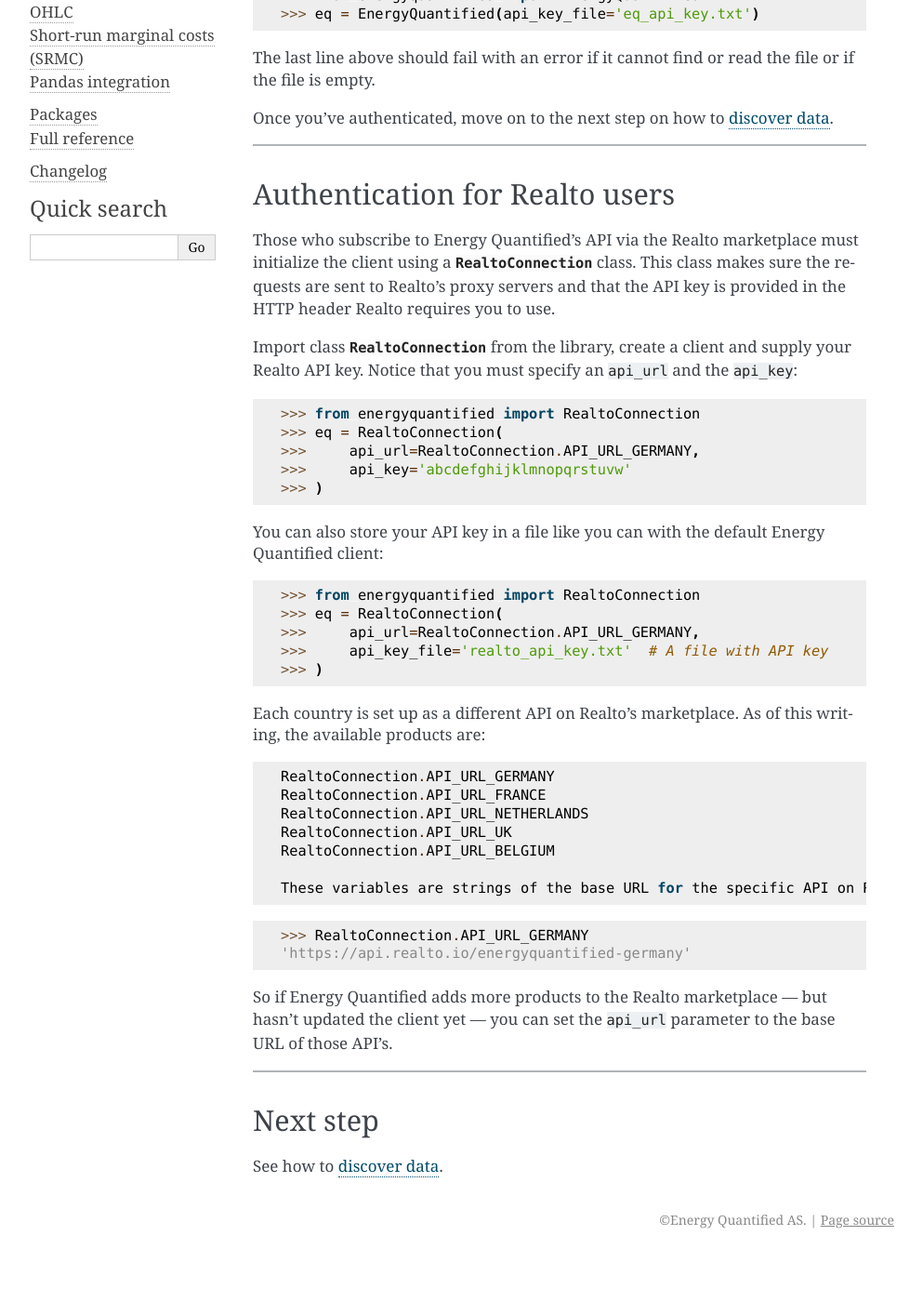
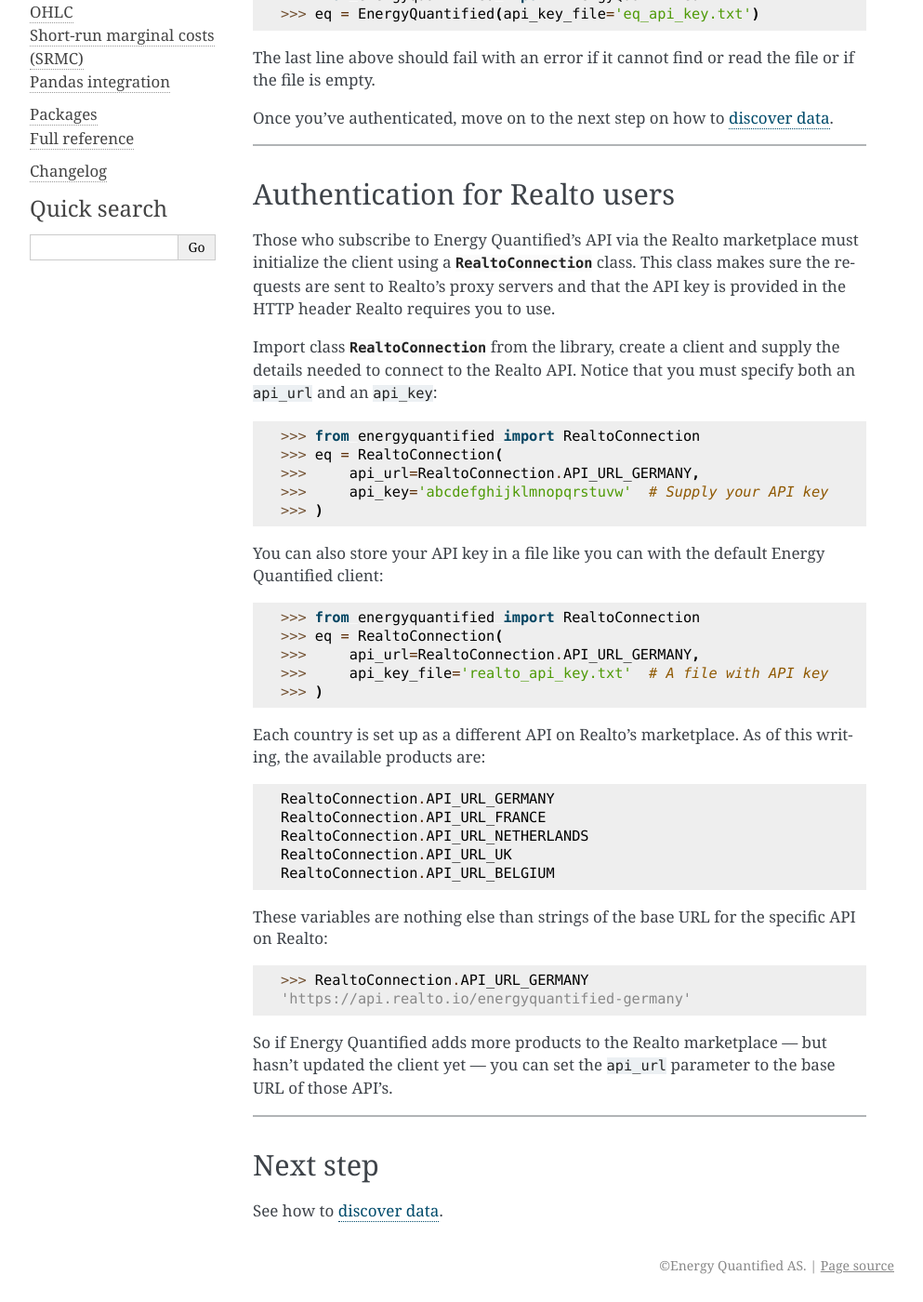
Before and after one commit to energyquantified/eq-python-client, a Sphinx documentation site: the page built from docs/userguide/auth.rst, in a window 1280 px wide and 1400 px high, scrolled down 828 px. Shown: the whole window at 93% size, without its empty margins (148-1141 px from the left). Built offline with Sphinx 7.4.7, drawn with Linux system fonts in a browser that asks for light colours; before the commit the page ends 2179 px from its top, so only the background shows below that.

Commit message:
Docs: Clarification in auth and a bugfix

```diff
--- a/docs/intro/quickstart-realto.rst
+++ b/docs/intro/quickstart-realto.rst
@@ -61,7 +61,8 @@
    RealtoConnection.API_URL_UK
    RealtoConnection.API_URL_BELGIUM
 
-These variables are strings of the base URL for the specific API on Realto:
+These variables are nothing else than strings of the base URL for the specific
+API on Realto:
 
 >>> RealtoConnection.API_URL_GERMANY
 'https://api.realto.io/energyquantified-germany'
--- a/docs/userguide/auth.rst
+++ b/docs/userguide/auth.rst
@@ -59,13 +59,14 @@
 to use.
 
 Import class :py:class:`RealtoConnection <energyquantified.RealtoConnection>`
-from the library, create a client and supply your Realto API key. Notice that
-you must specify an ``api_url`` and the ``api_key``:
+from the library, create a client and supply the details needed to connect
+to the Realto API. Notice that you must specify both an ``api_url`` and an
+``api_key``:
 
    >>> from energyquantified import RealtoConnection
    >>> eq = RealtoConnection(
    >>>     api_url=RealtoConnection.API_URL_GERMANY,
-   >>>     api_key='abcdefghijklmnopqrstuvw'
+   >>>     api_key='abcdefghijklmnopqrstuvw'  # Supply your API key
    >>> )
 
 You can also store your API key in a file like you can with the default
@@ -88,7 +89,8 @@
    RealtoConnection.API_URL_UK
    RealtoConnection.API_URL_BELGIUM
 
-   These variables are strings of the base URL for the specific API on Realto:
+These variables are nothing else than strings of the base URL for the specific
+API on Realto:
 
 >>> RealtoConnection.API_URL_GERMANY
 'https://api.realto.io/energyquantified-germany'
```
